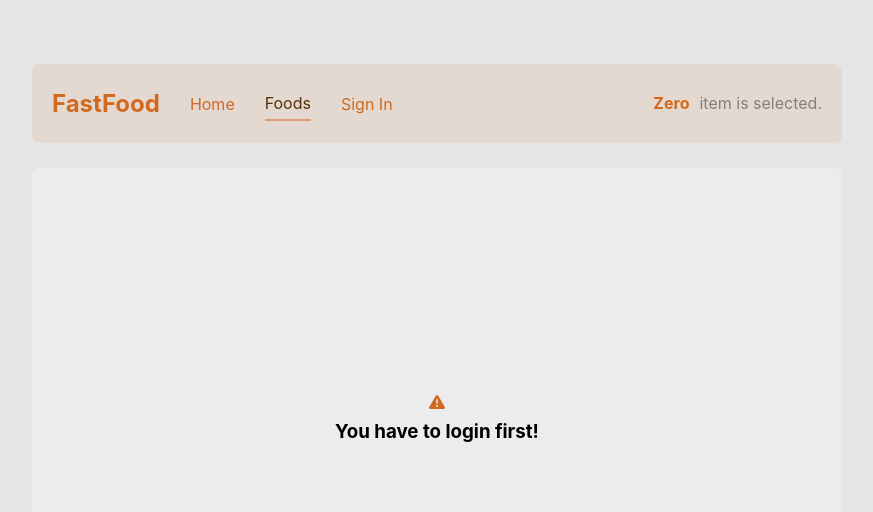
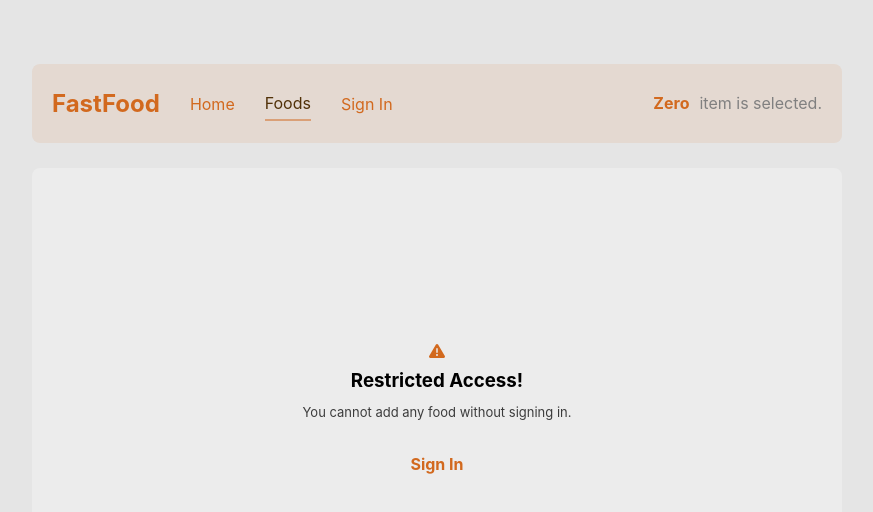
Before and after one commit to babakbaghaei/fastfood, a React (Create React App) app: page /Foods in a window 1280 px wide. Shown: the top 512 px of the page, without its empty margins (203-1076 px from the left). Built offline with nearby package versions, Linux system fonts and the light colour scheme.

Commit message:
restricted access

```diff
--- a/src/components/products.js
+++ b/src/components/products.js
@@ -4,6 +4,7 @@ import { useContext } from "react";
 import ProductContext from "./../context/product";
 import { FontAwesomeIcon } from "@fortawesome/react-fontawesome";
 import { faExclamationTriangle } from "@fortawesome/free-solid-svg-icons";
+import { Link } from "react-router-dom";
 
 const Products = () => {
   const productContext = useContext(ProductContext);
@@ -36,7 +37,11 @@ const Products = () => {
             style={{ color: "chocolate" }}
             icon={faExclamationTriangle}
           />
-          <h3 style={{ margin: "0" }}>You have to login first!</h3>
+          <h3 style={{ margin: "0" }}>Restricted Access!</h3>
+          <p>You cannot add any food without signing in.</p>
+          <Link to="/SignIn">
+            <b>Sign In</b>
+          </Link>
         </div>
       </>
     );
```
